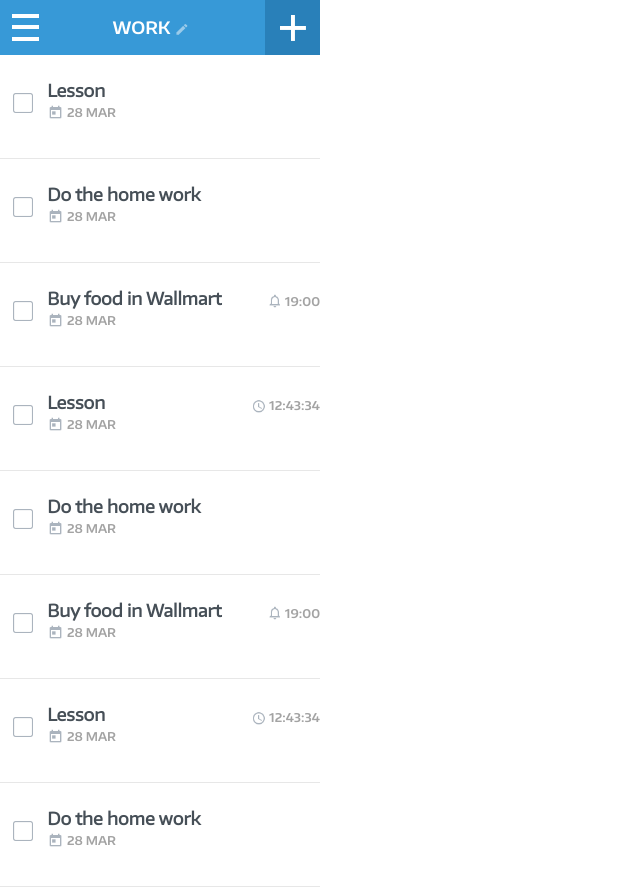
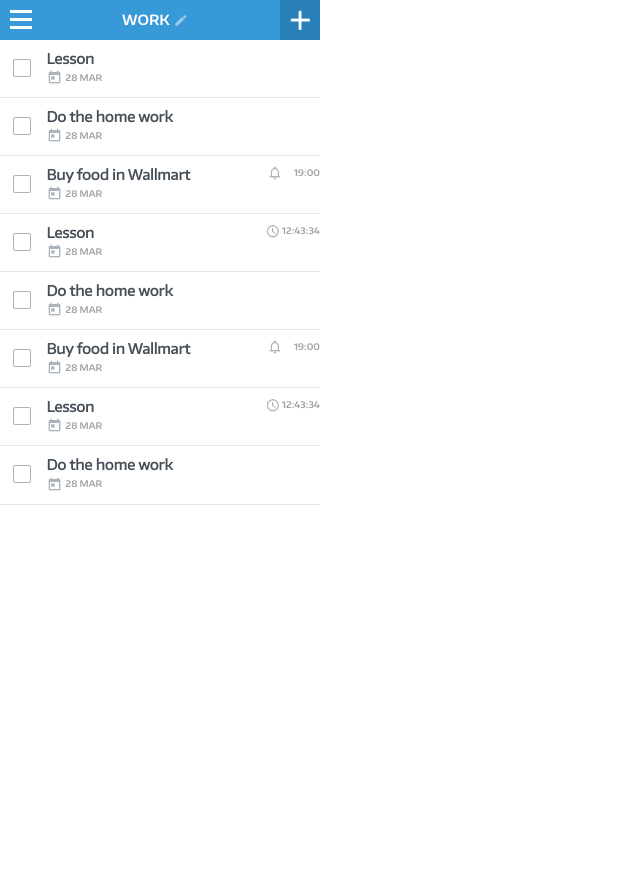
Before and after one commit to vladhrapov/Do-While, a website: page src/project-list.html in a window 1280 px wide. Shown: the whole page, without its empty margins (0-640 px from the left). After the commit the page ends 800 px from the top, so only its background shows below. Drawn offline with nearby package versions, Linux system fonts and the light colour scheme; files that its build step writes are made by us from their sources.

Commit message:
Add today-task-list.html and small refactoring of project-list.html

```diff
--- a/src/project-list.html
+++ b/src/project-list.html
@@ -7,153 +7,153 @@
 </head>
 <body>
 
-	<header class="header">
-		<div class="header__menu"></div>
+	<header class="header header_blue">
+		<div class="header__menu header__menu_blue"></div>
             <b>WORK</b>
             <span class="editor-icon"></span>
-        <div class="header__add"></div>
+        <div class="header__add header__add_blue"></div>
     </header>
 
     <ul class="project-list">
-        <li class="project-list__item">
+        <li class="project-list__item project-list__item_default">
             <label for="chk1">
-                <div class="checkbox-icon"></div>
+                <div class="checkbox checkbox_default"></div>
             </label>
             <input class="checkbox-control" id="chk1" name="chk1" type="checkbox" />
-            <span class="content">
+            <span class="note-header">
                 <b>Lesson</b>
                 <br />
-                <span class="datepicker">
-                    <span class="datepicker__calendar"></span>
+                <span class="additional-info">
+                    <span class="additional-info__calendar"></span>
                     <b> 28 MAR</b>
                 </span>
             </span>
         </li>
 
-        <li class="project-list__item">
+        <li class="project-list__item project-list__item_default">
             <label for="chk2">
-                <div class="checkbox-icon"></div>
+                <div class="checkbox checkbox_default"></div>
             </label>
             <input class="checkbox-control" id="chk2" name="height" type="checkbox" />
-            <span class="content">
+            <span class="note-header">
                 <b>Do the home work </b>
                 <br />
-                <span class="datepicker">
-                    <span class="datepicker__calendar"></span>
+                <span class="additional-info">
+                    <span class="additional-info__calendar"></span>
                     <b> 28 MAR</b>
                 </span>
             </span>
         </li>
 
-        <li class="project-list__item">
+        <li class="project-list__item project-list__item_default">
             <label for="chk3">
-                <div class="checkbox-icon"></div>
+                <div class="checkbox checkbox_default"></div>
             </label>
             <input class="checkbox-control" id="chk3" name="height"  type="checkbox" />
-            <span class="content">
+            <span class="note-header">
                 <b>Buy food in Wallmart</b>
                 <br />
-                <span class="datepicker">
-                    <span class="datepicker__calendar"></span>
+                <span class="additional-info">
+                    <span class="additional-info__calendar"></span>
                     <b> 28 MAR</b>
                 </span>
             </span>
             <div class="time-info">
-                <span class="datepicker">
-                    <span class="datepicker__notificator"></span>
+                <span class="additional-info">
+                    <span class="additional-info__notificator"></span>
                     <b>19:00</b>
                 </span>
             </div>
         </li>
 
-        <li class="project-list__item">
+        <li class="project-list__item project-list__item_default">
             <label for="chk4">
-                <div class="checkbox-icon"></div>
+                <div class="checkbox checkbox_default"></div>
             </label>
             <input class="checkbox-control" id="chk4" name="height" type="checkbox" />
-            <span class="content">
+            <span class="note-header">
                 <b>Lesson</b>
                 <br />
-                <span class="datepicker">
-                    <span class="datepicker__calendar"></span>
+                <span class="additional-info">
+                    <span class="additional-info__calendar"></span>
                     <b> 28 MAR</b>
                 </span>
             </span>
             <div class="time-info">
-                <span class="datepicker">
-                    <span class="datepicker__timer"></span>
+                <span class="additional-info">
+                    <span class="additional-info__timer"></span>
                     <b>12:43:34</b>
                 </span>
             </div>
         </li>
 
-        <li class="project-list__item">
+        <li class="project-list__item project-list__item_default">
             <label for="chk5">
-                <div class="checkbox-icon"></div>
+                <div class="checkbox checkbox_default"></div>
             </label>
             <input class="checkbox-control" id="chk5" name="height" type="checkbox" />
-            <span class="content">
+            <span class="note-header">
                 <b>Do the home work </b>
                 <br />
-                <span class="datepicker">
-                    <span class="datepicker__calendar"></span>
+                <span class="additional-info">
+                    <span class="additional-info__calendar"></span>
                     <b> 28 MAR</b>
                 </span>
             </span>
         </li>
 
-        <li class="project-list__item">
+        <li class="project-list__item project-list__item_default">
             <label for="chk6">
-                <div class="checkbox-icon"></div>
+                <div class="checkbox checkbox_default"></div>
             </label>
             <input class="checkbox-control" id="chk6" name="height" type="checkbox" />
-            <span class="content">
+            <span class="note-header">
                 <b>Buy food in Wallmart</b>
                 <br />
-                <span class="datepicker">
-                    <span class="datepicker__calendar"></span>
+                <span class="additional-info">
+                    <span class="additional-info__calendar"></span>
                     <b> 28 MAR</b>
                 </span>
             </span>
             <div class="time-info">
-                <span class="datepicker">
-                    <span class="datepicker__notificator"></span>
+                <span class="additional-info">
+                    <span class="additional-info__notificator"></span>
                     <b>19:00</b>
                 </span>
             </div>
         </li>
 
-        <li class="project-list__item">
+        <li class="project-list__item project-list__item_default">
             <label for="chk7">
-                <div class="checkbox-icon"></div>
+                <div class="checkbox checkbox_default"></div>
             </label>
             <input class="checkbox-control" id="chk7" name="height" type="checkbox" />
-            <span class="content">
+            <span class="note-header">
                 <b>Lesson</b>
                 <br />
-                <span class="datepicker">
-                    <span class="datepicker__calendar"></span>
+                <span class="additional-info">
+                    <span class="additional-info__calendar"></span>
                     <b> 28 MAR</b>
                 </span>
             </span>
             <div class="time-info">
-                <span class="datepicker">
-                    <span class="datepicker__timer"></span>
+                <span class="additional-info">
+                    <span class="additional-info__timer"></span>
                     <b>12:43:34</b>
                 </span>
             </div>
         </li>
 
-        <li class="project-list__item">
+        <li class="project-list__item project-list__item_default">
             <label for="chk8">
-                <div class="checkbox-icon"></div>
+                <div class="checkbox checkbox_default"></div>
             </label>
             <input class="checkbox-control" id="chk8" name="height" type="checkbox" />
-            <span class="content">
+            <span class="note-header">
                 <b>Do the home work </b>
                 <br />
-                <span class="datepicker">
-                    <span class="datepicker__calendar"></span>
+                <span class="additional-info">
+                    <span class="additional-info__calendar"></span>
                     <b> 28 MAR</b>
                 </span>
             </span>
--- a/src/scss/styles.scss
+++ b/src/scss/styles.scss
@@ -1,10 +1,14 @@
 //Block of variables
 $white: white;
+$dark-white: #f1f2f6;
 $very-light-gray: #E7E7E7;
 $light-gray: #a3a3a3;
+$light-gray2: #aab2bd;
 $gray: #464F57;
 $blue: #3799D7;
 $dark-blue: #00008B;
+$orange: #E07a3a;
+$green: #3ebc9a;
 
 //Rendering cross-browser font
 @font-face {
@@ -43,40 +47,84 @@ body {
 //Rendering styles for header menu stripe
 .header {
   top: 0;
-  background-color: $blue;
   width: auto;
-  font-size: 17px;
-  color: $white;
-  line-height: 55px;
+  font-size: 14px;
+  line-height: 40px;
   text-align: center;
   font-family: 'encode_sans_widesemibold', sans-serif;
 
+  &_default {
+    background-color: $dark-white;
+    color: $light-gray;
+  }
+
+  &_blue {
+    background-color: $blue;
+    color: $white;
+  }
+
   &__menu {
     float: left;
-    border-bottom: 4px solid $white;
-    border-top: 4px solid $white;
-    width: 27px;
-    height: 19px;
-    margin: 14px 0px 0px 12px ;
+    width: 22px;
+    height: 13px;
+    margin: 10px 0px 0px 10px ;
+    top: 0;
+    left: 0;
+    cursor: pointer;
 
-    &:before {
+    &_default {
+      border-bottom: 3px solid $light-gray2;
+      border-top: 3px solid $light-gray2;
+
+      &:before {
+        content: "";
+        position: relative;
+        top: 5px;
+        border-top: 3px solid $light-gray2;
+        display: flex;
+      }
+    }
+
+    &_blue {
+      border-bottom: 3px solid $white;
+      border-top: 3px solid $white;
+
+      &:before {
+        content: "";
+        position: relative;
+        top: 5px;
+        border-top: 3px solid $white;
+        display: flex;
+      }
+    }
+
+    &:after {
       content: "";
-      position: relative;
-      top: 7px;
-      border-top: 4px solid $white;
-      width: 27px;
-      display: flex;
+      position: absolute;
+      padding: 20px;
+      top: 0;
+      left: 0;
     }
   }
 
   &__add {
-    background-color: $dark-blue;
-    height: 55px;
-    width: 55px;
+    height: 40px;
+    width: 40px;
     float: right;
-    background-image: url("../img/add.png");
-    background-size: 100%;
     background-repeat: no-repeat;
+    cursor: pointer;
+
+    &_default {
+      background-color: $very-light-gray;
+      background-image: url("../img/add-def.png");
+      background-size: 102%;
+    }
+
+    &_blue {
+      background-color: $dark-blue;
+      background-image: url("../img/add.png");
+      background-size: 100%;
+    }
   }
 }
 
@@ -99,20 +147,28 @@ body {
 
   &__item {
     background: $white;
-    font-size: 17px;
+    font-size: 14px;
     margin-left: 0px;
-    color: $gray;
-    padding-bottom: 35px;
+    padding-bottom: 10px;
     clear: both;
-    padding-top: 25px;
+    padding-top: 10px;
     border-bottom: 1px solid $very-light-gray;
+
+    &_default {
+      color: $gray;
+    }
+
+    &_active {
+      color: $light-gray2;
+    }
+
   }
 }
 
 //Rendering styles for task content
-.content {
+.note-header {
   display: inline-block;
-  line-height: 20px;
+  line-height: 17px;
 }
 
 //Rendering styles for checkbox
@@ -120,29 +176,38 @@ body {
   margin-right: 15px;
   margin-left: 15px;
   vertical-align: super;
+  visibility: hidden;
 }
 
 //Rendering styles for time block
 .time-info {
   float: right;
+  line-height: 4px;
 }
 
 //Rendering styles for checkbox icon
-.checkbox-icon {
-  background-image: url("../img/inputCheckBox0@2x.png");
+.checkbox {
   background-repeat: no-repeat;
   background-size: 50%;
-  width: 39px;
-  height: 39px;
+  width: 35px;
+  height: 35px;
   position: absolute;
-  display: inline-table;
+  display: inline-block;
   margin-left: 13px;
-  margin-top: 13px;
+  margin-top: 9px;
+
+  &_default {
+    background-image: url("../img/inputCheckBox0@2x.png");
+  }
+
+  &_active {
+    background-image: url("../img/inputCheckBox1@2x.png");
+  }
 }
 
 //Rendering styles for row with date icons and content
-.datepicker {
-  font-size: 12px;
+.additional-info {
+  font-size: 9px;
   color: $light-gray;
   font-family: 'encode_sans_widesemibold', sans-serif;
 
@@ -164,16 +229,36 @@ body {
     display: inline-block;
     width: 15px;
     height: 15px;
-    vertical-align: sub;
+    vertical-align: middle;
+    margin-right: 10px;
+    text-align: inherit;
   }
 
   &__timer {
     background-image: url("../img/timer.png");
     background-repeat: no-repeat;
     background-size: 100%;
-    display: inline-block;
+    display: inline-table;
     width: 15px;
     height: 15px;
     vertical-align: middle;
   }
 }
+
+//Render styles for circle icons
+.circle {
+  border-radius: 50%;
+  height: 10px;
+  width: 10px;
+  position: relative;
+  display: inline-block;
+  vertical-align: baseline;
+
+  &_orange {
+    background-color: $orange;
+  }
+
+  &_green {
+    background-color: $green;
+  }
+}
```
